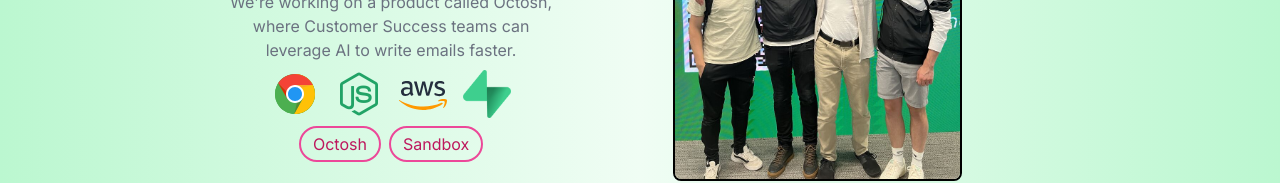
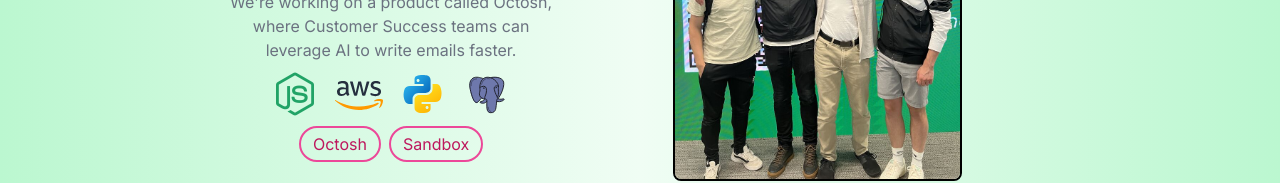
Before and after one commit to HunterKnott/portfolio, a Next.js app: page /work in a window 1280 px wide. Shown: the part 427-610 px from the top of the page. Built offline with nearby package versions, Linux system fonts and the light colour scheme.

Commit message:
Minor changes

```diff
--- a/app/education/page.jsx
+++ b/app/education/page.jsx
@@ -108,7 +108,7 @@ export default function Page() {
                             links={[{ url: "https://clrdoc.com", text: "ClrDoc" },
                                 ]}
                             image="ProjectImages/ClrDocListing.png"
-                            icons={["ProjectIcons/React.png", "ProjectIcons/NextJS.svg", "ProjectIcons/Supabase.png"]}
+                            icons={["ProjectIcons/React.png", "ProjectIcons/NextJS.svg", "ProjectIcons/Postgres.svg"]}
                         />
                         <Card
                             title="Floppy Fish Fiasco"
--- a/app/work/page.jsx
+++ b/app/work/page.jsx
@@ -17,7 +17,7 @@ export default function Page() {
                             text="Building a tech startup with co-founders. We're working on a product called Octosh, where Customer Success teams can leverage AI to write emails faster."
                             links={[{ url: "https://www.octosh.com/", text: "Octosh" }, { url: "https://sandbox.ing/", text: "Sandbox" }]}
                             image="ProjectImages/SandboxGroup.jpeg"
-                            icons={["ProjectIcons/Chrome.svg", "ProjectIcons/NodeJS.png", "ProjectIcons/AWS.svg", "ProjectIcons/Supabase.png"]}
+                            icons={["ProjectIcons/NodeJS.png", "ProjectIcons/AWS.svg", "ProjectIcons/Python.svg", "ProjectIcons/Postgres.svg"]}
                         />
                         <Card
                             title="Flex Ltd."
```
